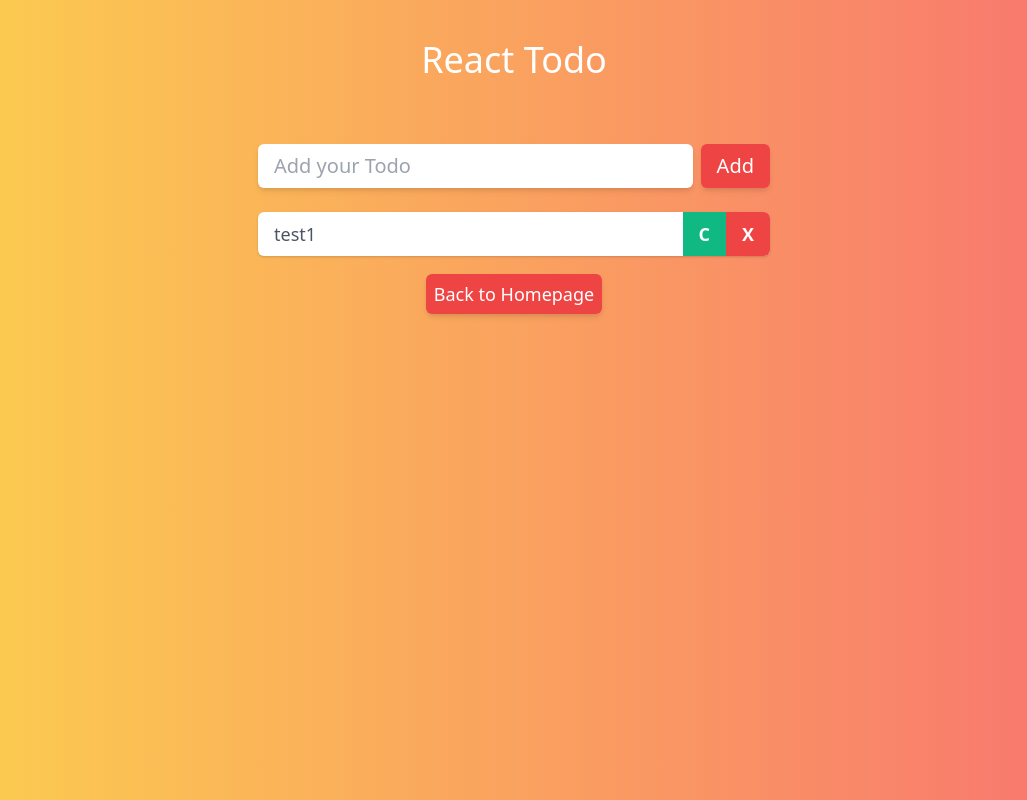
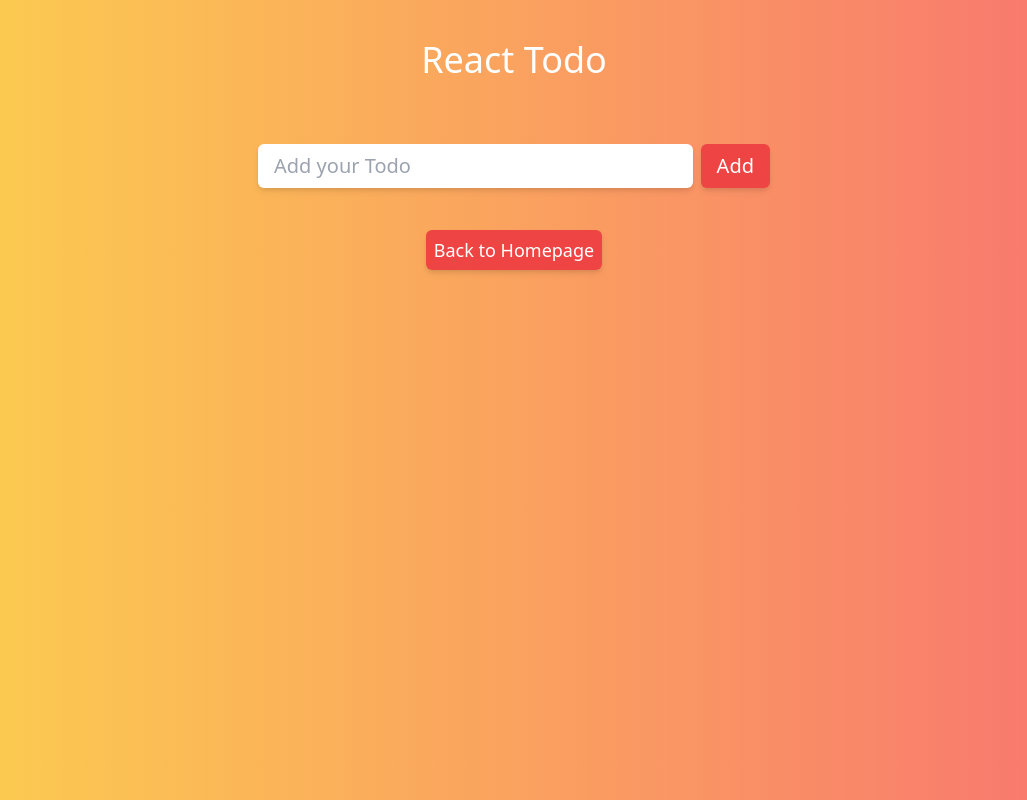
Before and after one commit to ajs-codes/React-Track, a React (Create React App) app: page /react-todo in a window 1280 px wide. Shown: the whole page, without its empty margins (126-1153 px from the left). Built offline with nearby package versions, Linux system fonts and the light colour scheme.

Commit message:
todo app getting and storing in the state part completed

```diff
--- a/src/Components/TodoApp.jsx
+++ b/src/Components/TodoApp.jsx
@@ -1,18 +1,21 @@
 import { Link } from "react-router-dom";
 import TodoItems from "./TodoItems.jsx";
 import TodoForm from "./TodoForm.jsx";
+import { useState } from "react";
 
 function TodoApp() {
+  const [todos, setTodos] = useState([]);
+
   return (
-    <main className="h-screen w-screen bg-gradient-to-r from-yellow-300 to-red-400">
+    <main className="min-h-screen min-w-screen bg-gradient-to-r from-yellow-300 to-red-400">
       <h1 className="text-center text-4xl text-white font-normal py-10">
         React Todo
       </h1>
-      <TodoForm />
+      <TodoForm todos={todos} setTodos={setTodos}/>
       <section className="my-6 flex justify-center">
-        <TodoItems />
+        <TodoItems todos={todos} setTodos={setTodos}/>
       </section>
-      <div className="text-center my-6">
+      <div className="text-center my-4">
         <Link
           to="/"
           className="bg-red-500 hover:bg-red-600 text-white font-medium p-2 text-lg rounded-md shadow-md"
--- a/src/Components/TodoForm.jsx
+++ b/src/Components/TodoForm.jsx
@@ -1,13 +1,28 @@
-function TodoForm() {
+import {useState} from 'react'
+
+function TodoForm({ todos,setTodos }) {
+  const [task, setTask] = useState("");
+  const addTask = (e) => {
+    setTask(e.target.value);
+  }
+  const addTodo = (e) => {
+    e.preventDefault();
+    if(task !== "") {
+      setTodos([...todos,{text: task, isDone: false}]);
+      setTask("");
+    }
+  }
   return (
     <form className="my-6 flex justify-center">
       <div className="w-2/5 flex gap-2">
         <input
           type="text"
           placeholder="Add your Todo"
+          value={task}
+          onChange={addTask}
           className="text-xl outline-none py-2 px-4 rounded-md text-gray-600 shadow-md flex-grow"
         />
-        <button type="submit" className="text-white text-xl py-2 px-4 bg-red-500 hover:bg-red-600 rounded-md font-medium shadow-md">
+        <button onClick={addTodo} className="text-white text-xl py-2 px-4 bg-red-500 hover:bg-red-600 rounded-md font-medium shadow-md">
           Add
         </button>
       </div>
--- a/src/Components/TodoItems.jsx
+++ b/src/Components/TodoItems.jsx
@@ -1,11 +1,12 @@
-function TodoItems() {
+import Todos from './Todos.jsx'
+
+function TodoItems({ todos,setTodos }) {
   return (
-    <section className="w-2/5 flex-col gap-2">
-      <div className="bg-white text-lg flex shadow rounded-md text-white">
-        <div className="py-2 px-4 flex-grow text-gray-600">test1</div>
-        <button className="py-2 px-4 bg-green-500 hover:bg-green-600 font-semibold">C</button>
-        <button className="py-2 px-4 bg-red-500 hover:bg-red-600 rounded-r-md font-semibold">X</button>
-      </div>
+    <section className="w-2/5 flex-col">
+      {todos &&
+        todos.map((todo, id) => (
+          <Todos key={id} todo={todo} id={id} todos={todos} setTodos={setTodos}/>
+        ))}
     </section>
   );
 }
--- /dev/null
+++ b/src/Components/Todos.jsx
@@ -0,0 +1,21 @@
+function Todos({ todo, id, todos, setTodos }) {
+  return (
+    <div className="bg-white text-lg flex shadow rounded-md text-white my-2">
+      {todo.isdone ? (
+        <div className="py-2 px-4 flex-grow text-gray-600 line-through">
+          {todo.text}
+        </div>
+      ) : (
+        <div className="py-2 px-4 flex-grow text-gray-600">{todo.text}</div>
+      )}
+
+      <button className="py-2 px-4 bg-green-500 hover:bg-green-600 font-semibold">
+        C
+      </button>
+      <button className="py-2 px-4 bg-red-500 hover:bg-red-600 rounded-r-md font-semibold">
+        X
+      </button>
+    </div>
+  );
+}
+export default Todos;
```
